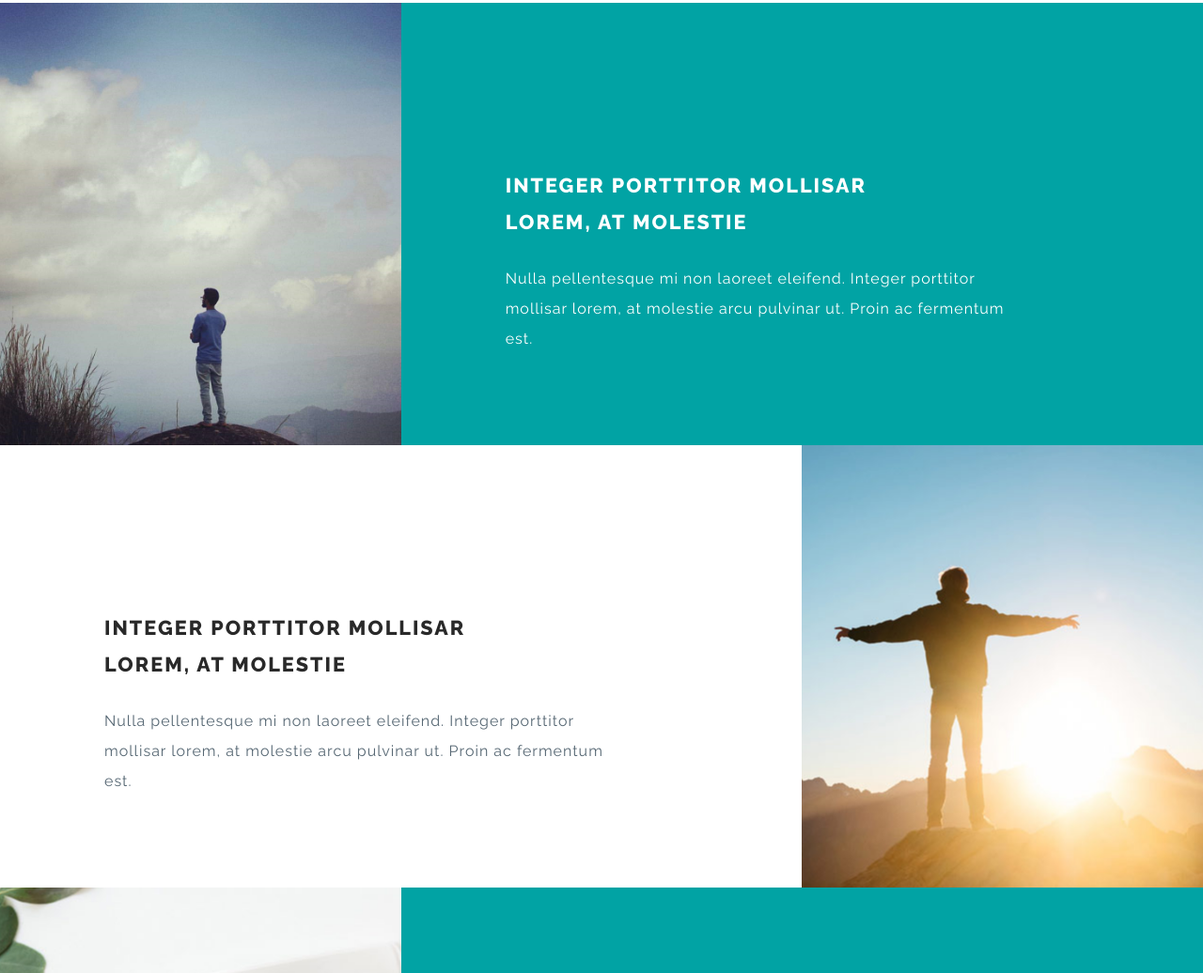
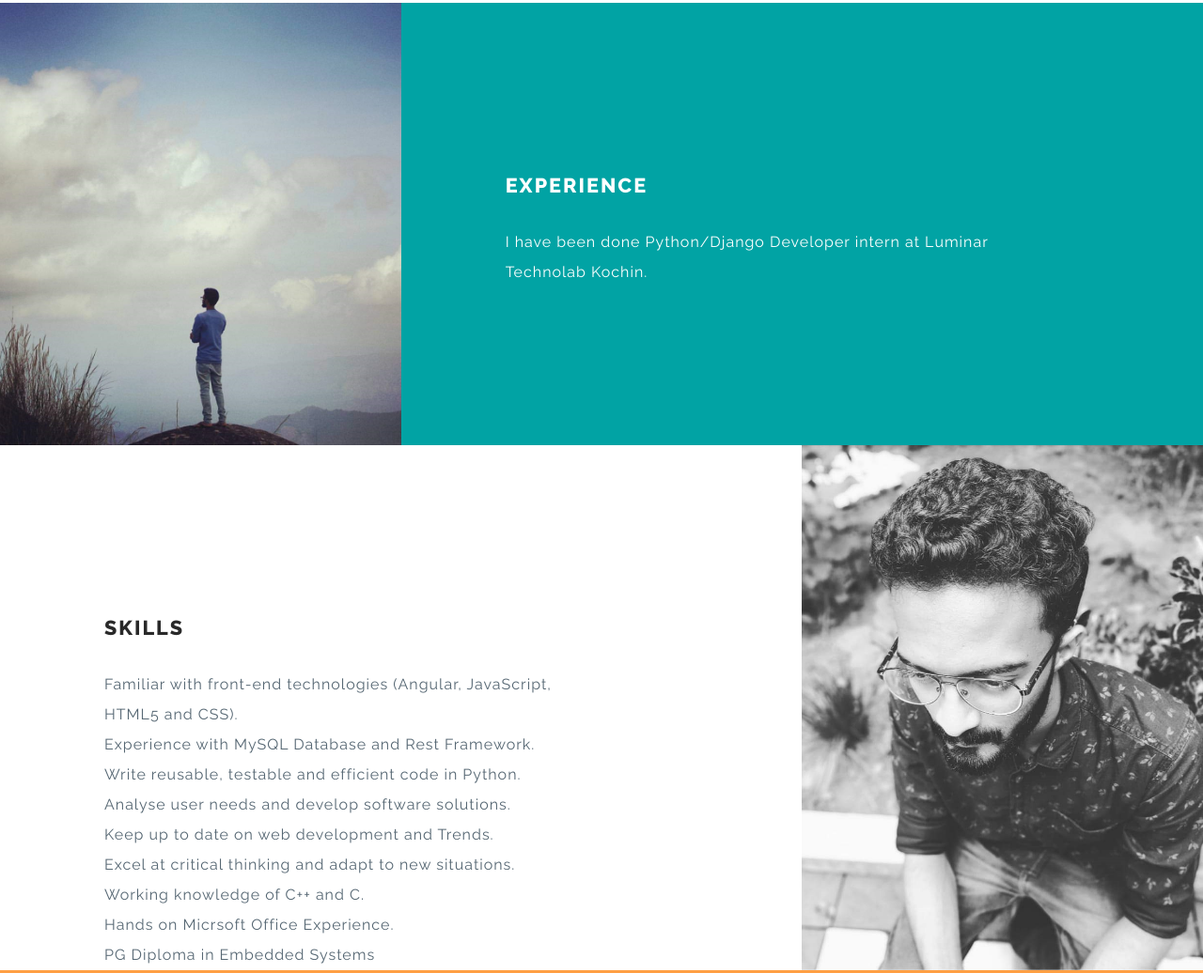
Before and after one commit to melbinmathew425/Mywebsite, a plain HTML site: page index.html in a window 1280 px wide. Shown: the part 1353-2389 px from the top of the page at 94% size. Drawn offline with Linux system fonts and the light colour scheme.

Commit message:
create skill and experience page

```diff
--- a/css/style.css
+++ b/css/style.css
@@ -322,7 +322,15 @@ ul.submenu li a:hover {
 }
 
 .advantage-grid-info1.second {
-    background: url(../images/g2.jpg) center no-repeat;
+    background: url(../images/h2.jpg) center no-repeat;
+    -webkit-background-size: cover;
+    -moz-background-size: cover;
+    -o-background-size: cover;
+    -ms-background-size: cover;
+    background-size: cover;
+    position: relative;
+    min-height: 500px;
+
 }
 
 .advantage-grid-info1.third {
--- a/index.html
+++ b/index.html
@@ -92,8 +92,8 @@
             </div>
             <div class="col-lg-8 advantage-grid-info">
                 <div class="advantage_left">
-                    <h3>Integer porttitor mollisar <br>lorem, at molestie</h3>
-                    <p class="mt-4">Nulla pellentesque mi non laoreet eleifend. Integer porttitor mollisar lorem, at molestie arcu pulvinar ut. Proin ac fermentum est.</p>
+                    <h3>Experience</h3>
+                    <p class="mt-4">I have been done Python/Django Developer intern at Luminar Technolab Kochin.</p>
                 </div>
             </div>
         </div>
@@ -104,8 +104,12 @@
         <div class="banner-top row middle-grids">
             <div class="col-lg-8 advantage-grid-info">
                 <div class="advantage_left">
-                    <h3>Integer porttitor mollisar <br>lorem, at molestie</h3>
-                    <p class="mt-4">Nulla pellentesque mi non laoreet eleifend. Integer porttitor mollisar lorem, at molestie arcu pulvinar ut. Proin ac fermentum est.</p>
+                    <h3>SKILLS</h3>
+                    <p class="mt-4">Familiar with front-end technologies (Angular, JavaScript, HTML5 and CSS). <br>
+                    Experience with MySQL Database and Rest Framework. <br>Write reusable, testable and efficient code in Python.<br>
+                    Analyse user needs and develop software solutions. <br>Keep up to date on web development and Trends. <br>
+                    Excel at critical thinking and adapt to new situations. <br>Working knowledge of C++ and C. <br>
+                    Hands on Micrsoft Office Experience. <br>PG Diploma in Embedded Systems</p>
                 </div>
             </div>
             <div class="col-lg-4 advantage-grid-info1 second">
@@ -117,7 +121,7 @@
     </section>
     <!-- //banner-bottom2 -->
     <!-- banner-bottom3 -->
-    <section class="banner-bottom">
+    <!-- <section class="banner-bottom">
         <div class="banner-top row middle-grids">
             <div class="col-lg-4 advantage-grid-info1 third">
                 <div class="advantage_left2 text-center">
@@ -131,7 +135,7 @@
                 </div>
             </div>
         </div>
-    </section>
+    </section> -->
     <!-- //banner-bottom3 -->
     <!-- services -->
     <section class="slide-wrapper py-5" id="service">
```
Also changed, not shown: images/h2.jpg (added).
